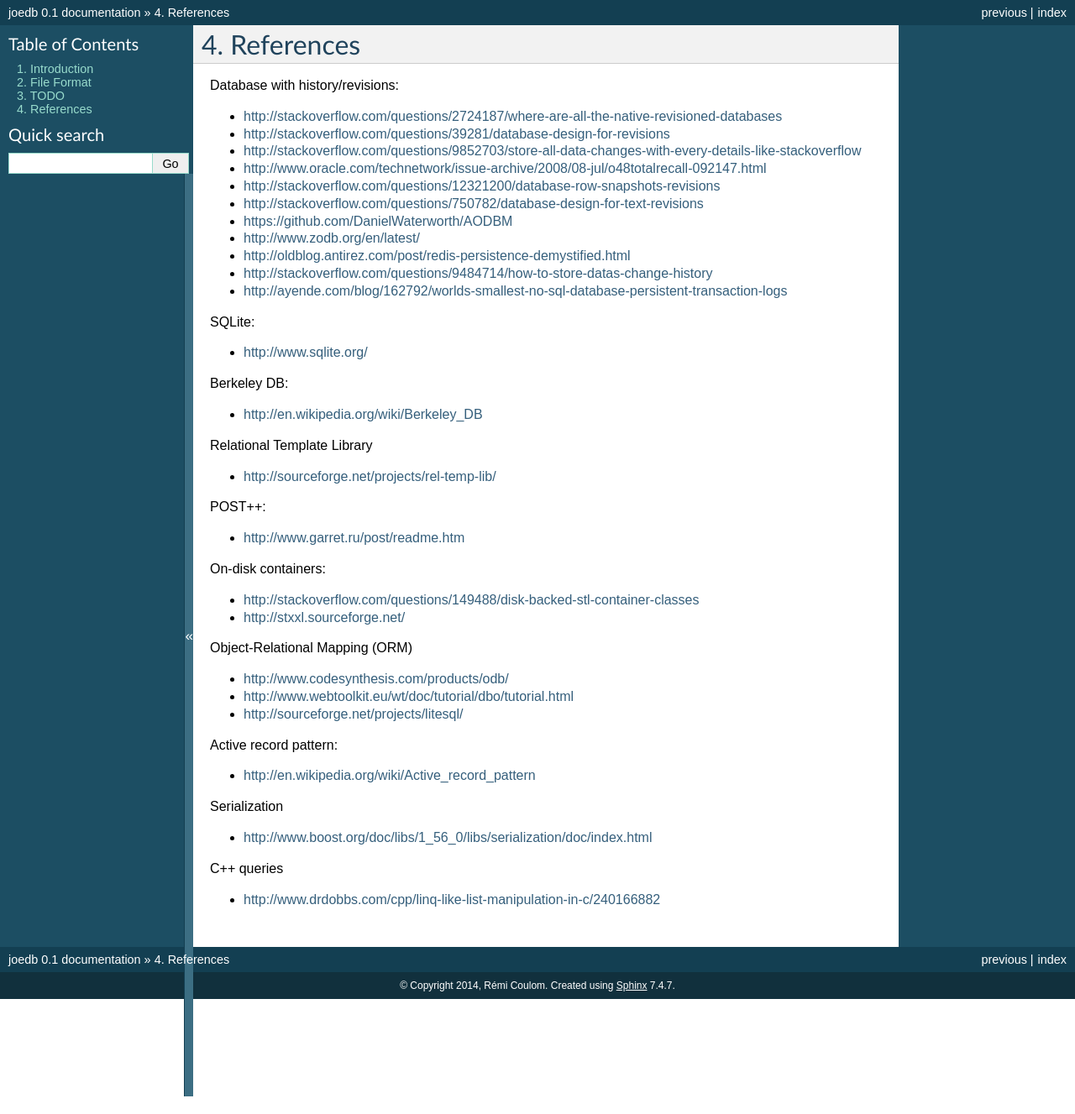
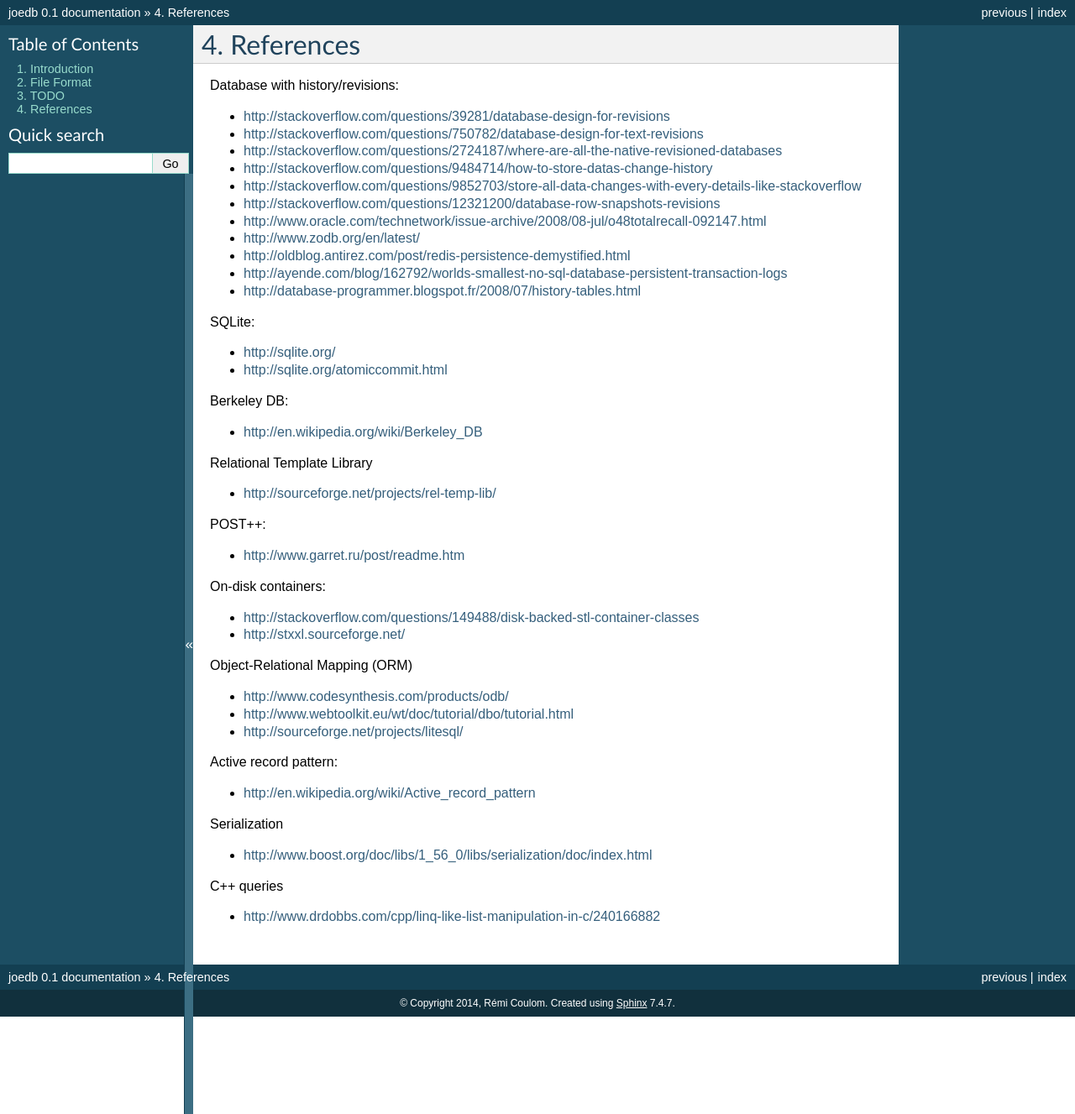
Before and after one commit to Remi-Coulom/joedb, a Sphinx documentation site: the page built from doc/source/references.rst, in a window 1280 px wide. Shown: the whole page at 84% size. Built offline with Sphinx 7.4.7, drawn with Linux system fonts in a browser that asks for light colours; formulas are drawn with MathJax 3; before the commit the page ends 1306 px from its top, so only the background shows below that; some of the changed lines change nothing that is shown.

Commit message:
references

```diff
--- a/doc/source/references.rst
+++ b/doc/source/references.rst
@@ -3,21 +3,23 @@ References
 
 Database with history/revisions:
 
+- http://stackoverflow.com/questions/39281/database-design-for-revisions
+- http://stackoverflow.com/questions/750782/database-design-for-text-revisions
 - http://stackoverflow.com/questions/2724187/where-are-all-the-native-revisioned-databases
-- http://stackoverflow.com/questions/39281/database-design-for-revisions
+- http://stackoverflow.com/questions/9484714/how-to-store-datas-change-history
 - http://stackoverflow.com/questions/9852703/store-all-data-changes-with-every-details-like-stackoverflow
+- http://stackoverflow.com/questions/12321200/database-row-snapshots-revisions
+
 - http://www.oracle.com/technetwork/issue-archive/2008/08-jul/o48totalrecall-092147.html
-- http://stackoverflow.com/questions/12321200/database-row-snapshots-revisions
-- http://stackoverflow.com/questions/750782/database-design-for-text-revisions
-- https://github.com/DanielWaterworth/AODBM
 - http://www.zodb.org/en/latest/
 - http://oldblog.antirez.com/post/redis-persistence-demystified.html
-- http://stackoverflow.com/questions/9484714/how-to-store-datas-change-history
 - http://ayende.com/blog/162792/worlds-smallest-no-sql-database-persistent-transaction-logs
+- http://database-programmer.blogspot.fr/2008/07/history-tables.html
 
 SQLite:
 
-- http://www.sqlite.org/
+- http://sqlite.org/
+- http://sqlite.org/atomiccommit.html
 
 Berkeley DB:
 
```
